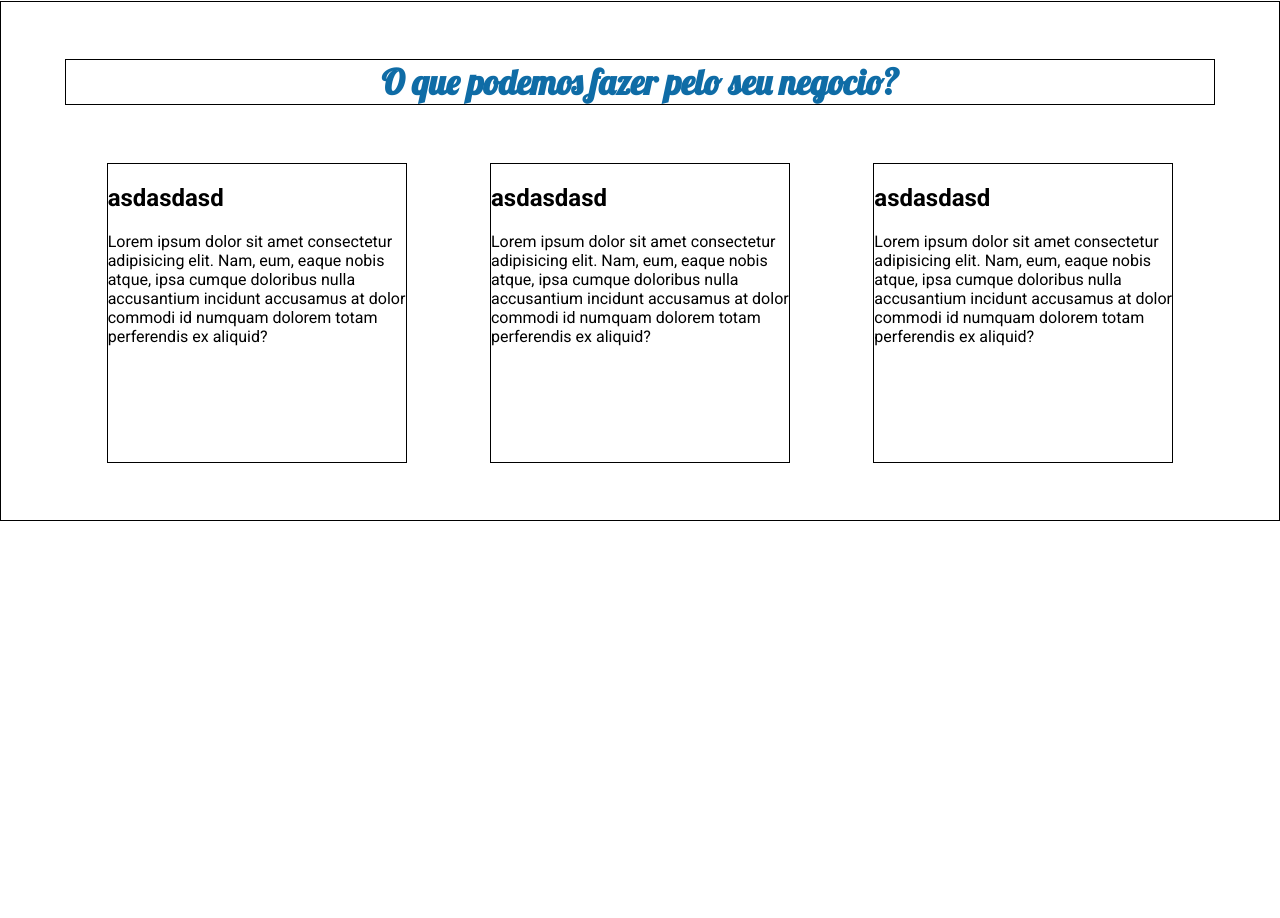
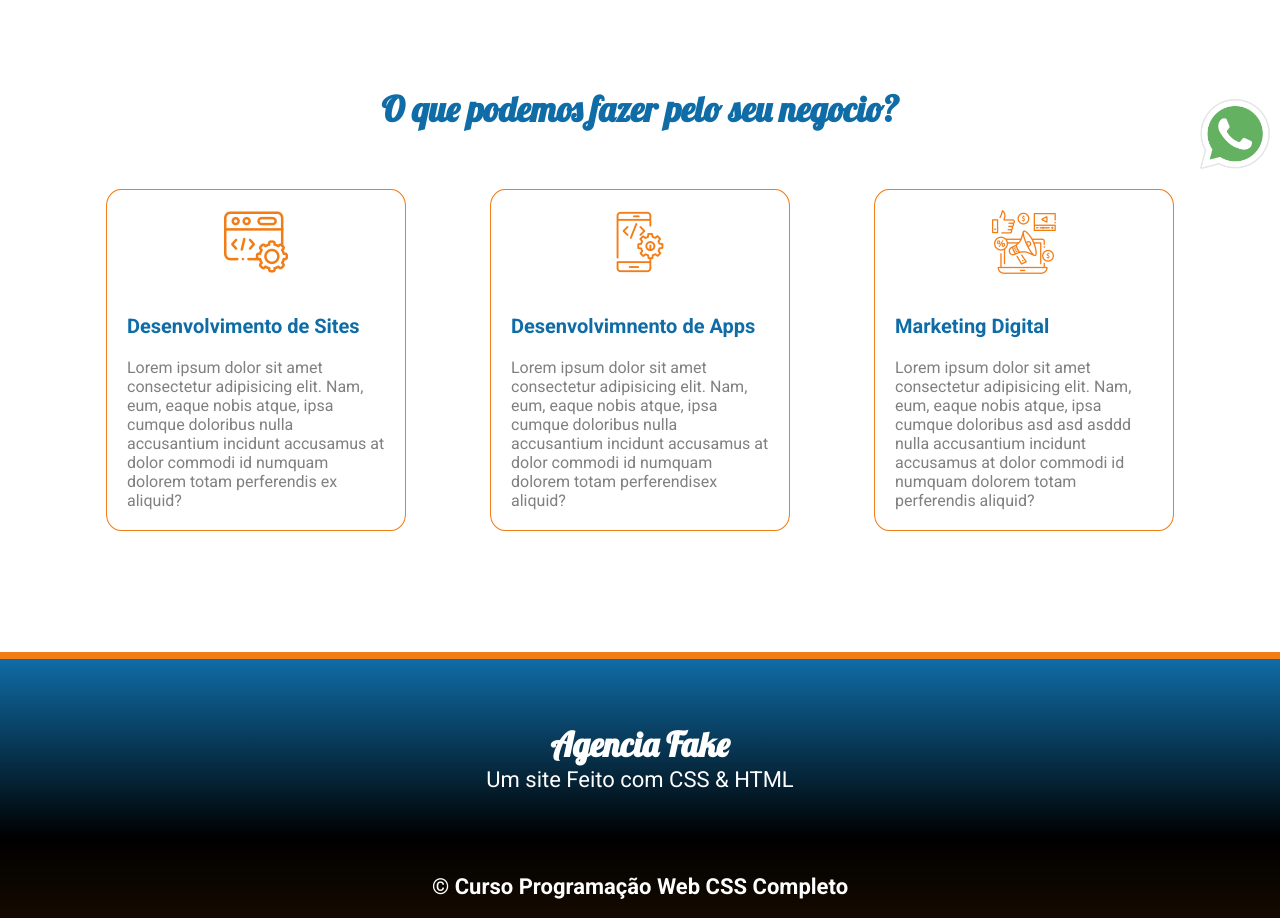
Before and after one commit to santana-025/AprendendoCSS, a plain HTML site: page PrimeiroSite/index.html in a window 1280 px wide. Shown: the part 617-1535 px from the top of the page. Before the commit the page ends 1138 px from the top, so only its background shows below. Drawn offline with Linux system fonts and the light colour scheme.

Commit message:
site 0.2

```diff
--- a/PrimeiroSite/index.html
+++ b/PrimeiroSite/index.html
@@ -7,6 +7,7 @@
     <meta name="viewport" content="width=device-width, initial-scale=1.0">
     <title>AgenciaFake</title>
     <link rel="stylesheet" href="style.css">
+    <link rel="stylesheet" href="responsivo.css">
 </head>
 
 <body>
@@ -34,32 +35,88 @@
             <img src="img/img01.jpg" alt="">
         </div>
     </header>
+
+
     <section>
-        <h1> O que podemos fazer pelo seu negocio? </h1>
-        <div id="cards">
-            <h2>asdasdasd</h2>
-            <p>Lorem ipsum dolor sit amet consectetur adipisicing elit. Nam, eum, eaque nobis atque, ipsa cumque
-                doloribus nulla accusantium incidunt accusamus at dolor commodi id numquam dolorem totam perferendis ex
-                aliquid?</p>
+        <h2> O que podemos fazer pelo seu negocio? </h2>
+
+        <div class="cards">
+
+            <div class="textoculto">
+                <h3>Outro texto 1</h3>
+                <p>Lorem ipsum dolor sit amet consectetur adipisicing elit. Repellendus modi, placeat ratione esse
+                    perferendis a at aperiam! Nobis sequi, possimus odio esse totam cupiditate eius pariatur officiis
+                    ullam deserunt minima? Outro texto 1</p>
+            </div>
+
+            <img src="img/web.png" alt="Desenvolvimento de Sites">
+
+            <div class="textcard">
+                <h3>Desenvolvimento de Sites</h3>
+                <p>Lorem ipsum dolor sit amet consectetur adipisicing elit. Nam, eum, eaque nobis atque, ipsa cumque
+                    doloribus nulla accusantium incidunt accusamus at dolor commodi id numquam dolorem totam perferendis
+                    ex
+                    aliquid? </p>
+
+            </div>
+
+        </div>
+        <div class="cards">
+
+            <div class="textoculto">
+                <h3>Outro texto 2</h3>
+                <p>Lorem ipsum dolor sit amet consectetur, adipisicing elit. Ipsam corrupti asperiores quos blanditiis
+                    quibusdam quasi officiis placeat, commodi porro maiores magnam illum non dolore dolorum?unde impedit
+                    cupiditate! Outro texto 2</p>
+            </div>
+
+            <img src="img/apps.png" alt="Desenvolvimnento de Apps">
+
+            <div class="textcard">
+                <h3>Desenvolvimnento de Apps</h3>
+                <p>Lorem ipsum dolor sit amet consectetur adipisicing elit. Nam, eum, eaque nobis atque, ipsa cumque
+                    doloribus nulla accusantium incidunt accusamus at dolor commodi id numquam dolorem totam
+                    perferendisex aliquid?</p>
+
+            </div>
+
         </div>
 
-        <div id="cards">
-            <h2>asdasdasd</h2>
-            <p>Lorem ipsum dolor sit amet consectetur adipisicing elit. Nam, eum, eaque nobis atque, ipsa cumque
-                doloribus nulla accusantium incidunt accusamus at dolor commodi id numquam dolorem totam perferendis ex
-                aliquid?</p>
+        <div class="cards">
+
+            <div class="textoculto">
+                <h3>Outro texto 03</h3>
+                <p>Lorem ipsum, dolor sit amet consectetur adipisicing elit. Vero laborum saepe, eius vel nisi ex modi
+                    dolor doloremque, consectetur, recusandae nemo aliquam suscipit rem quas eveniet eum architecto.
+                    Delectus, Outro texto 3</p>
+            </div>
+
+            <img src="img/dig.png" alt="Marketing Digital">
+
+            <div class="textcard">
+                <h3>Marketing Digital</h3>
+                <p>Lorem ipsum dolor sit amet consectetur adipisicing elit. Nam, eum, eaque nobis atque, ipsa cumque
+                    doloribus asd asd asddd nulla accusantium incidunt accusamus at dolor commodi id numquam dolorem
+                    totam perferendis
+                    aliquid?</p>
+
+            </div>
+
         </div>
 
-        <div id="cards">
-            <h2>asdasdasd</h2>
-            <p>Lorem ipsum dolor sit amet consectetur adipisicing elit. Nam, eum, eaque nobis atque, ipsa cumque
-                doloribus nulla accusantium incidunt accusamus at dolor commodi id numquam dolorem totam perferendis ex
-                aliquid?</p>
-        </div>
     </section>
 
+    <footer>
+        <h1>Agencia Fake</h1>
+        <p>Um site Feito com CSS & HTML</p>
+        <h2>© Curso Programação Web CSS Completo</h2>
+    </footer>
 
-
+    <div class="whats">
+        <a href="https://web.whatsapp.com/" target="_blank">
+            <img src="img/whatsapp.png" alt="whatsapp">
+        </a>
+    </div>
 </body>
 
 </html>
--- /dev/null
+++ b/PrimeiroSite/responsivo.css
@@ -0,0 +1,6 @@
+@media only scren and (min-width: 1003px) {
+    body {
+        background-color: black;
+    }
+
+}
--- a/PrimeiroSite/style.css
+++ b/PrimeiroSite/style.css
@@ -18,6 +18,10 @@ nav {
     display: flex;
     align-items: center;
     justify-content: center;
+    position: fixed;
+    width: 100%;
+    height: 100px;
+    background-color: white;
 }
 
 .logo {
@@ -25,16 +29,18 @@ nav {
     flex: 20%;
 }
 
-.logo h1 {
+.logo {
     font-family: "Lobster", sans-serif;
     font-size: 34px;
     color: #0F6CA6;
+    white-space: nowrap;
 }
 
 .menu {
     text-align: right;
     flex: 70%;
     padding: 20px;
+
 }
 
 .menu a {
@@ -64,8 +70,7 @@ nav {
 }
 
 header {
-    padding-left: 5%;
-    padding-right: 5%;
+    padding: 5%;
     height: auto;
     display: flex;
     flex-flow: row wrap;
@@ -73,6 +78,7 @@ header {
 
 .chamada {
     flex: 40%;
+    padding-top: 50px;
     display: flex;
     align-items: start;
     justify-content: center;
@@ -121,33 +127,123 @@ header {
 }
 
 section {
-    border: 1px solid black;
     display: flex;
     flex-flow: row wrap;
-    height: 80%;
     padding-left: 5%;
     padding-right: 5%;
     justify-content: space-around;
     align-items: start;
-
 }
 
-section h1 {
+section h2 {
     font-family: "Lobster", sans-serif;
     color: #0F6CA6;
     font-size: 35px;
+    font-weight: bold;
     margin-top: 5%;
     width: 100%;
     margin-bottom: 5%;
     text-align: center;
-    border: 1px solid black;
+}
+
+.cards {
+    display: flex;
+    flex-flow: column wrap;
+    align-items: center;
+    border-radius: 5%;
+    justify-content: center;
+    border: 1px solid #F27D16;
+    width: 300px;
+    margin-bottom: 5%;
+}
+
+.textoculto {
+    display: none;
+    height: 300px;
+    text-align: center;
+    margin: 10px;
 
 }
 
+.textcard h3 {
+    margin: 20px;
+    align-items: center;
+    font-size: 20px;
+    color: #0F6CA6;
+}
 
-#cards {
-    border: 1px solid black;
-    height: 300px;
+.textcard p {
+    color: gray;
+    text-align: left;
+    margin: 20px;
+    font-size: 16px;
+}
+
+.cards img {
+    margin: 20px;
+    border-radius: 5%;
+}
+
+.cards:hover {
+    background-color: #F27D16;
+    color: white;
+    padding: 1px;
     width: 300px;
+
+}
+
+.cards:hover img {
+    display: none;
+    width: 300px;
+}
+
+.cards:hover .textcard {
+    display: none;
+}
+
+.cards:hover .textoculto {
+    display: block;
+}
+
+footer {
+    border-top: 7px solid #F27D16;
+    background: rgb(15, 108, 166);
+    background: linear-gradient(180deg, rgba(15, 108, 166, 1) 0%, rgba(0, 0, 0, 1) 69%, rgb(21, 10, 0) 100%);
+    display: flex;
+    flex-flow: column wrap;
+    align-items: center;
+    justify-content: space-evenly;
+    margin-top: 5%;
+
+}
+
+footer h1 {
+    font-family: "Lobster", sans-serif;
+    font-size: 34px;
+    color: white;
+    margin-bottom: 1px;
+    margin-top: 5%;
+}
+
+footer p {
+    margin-top: 0px;
     margin-bottom: 5%;
+    color: white;
+    font-size: 22px;
 }
+
+footer h2 {
+    color: white;
+    font-size: 22px;
+}
+
+.whats {
+    position: fixed;
+    bottom: 10px;
+    right: 10px;
+}
+
+
+.whats a img {
+    width: 70px;
+}
```
Also changed, not shown: PrimeiroSite/img/apps.png (added), PrimeiroSite/img/dig.png (added), PrimeiroSite/img/web.png (added), PrimeiroSite/img/whatsapp.png (added).
